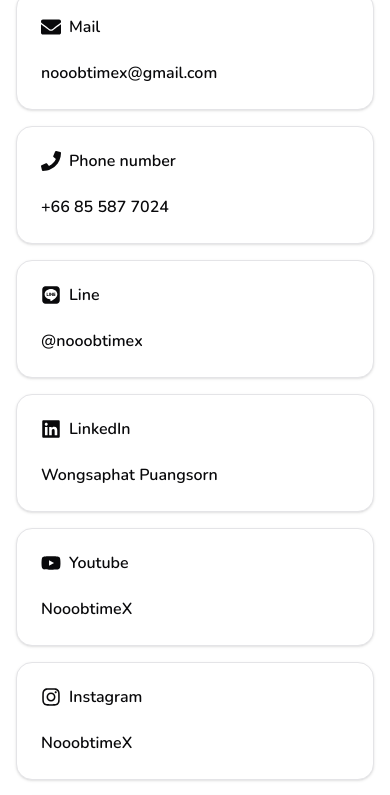
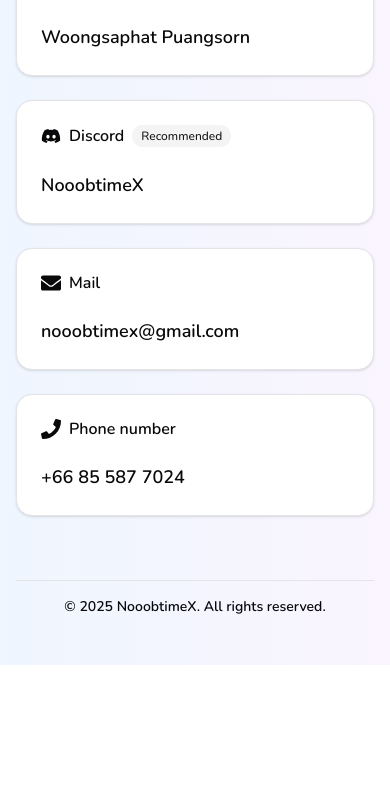
Before and after one commit to NooobtimeX/portfolio, a Next.js app: page / in a window 390 px wide. Shown: the part 6440-7235 px from the top of the page. After the commit the page ends 7105 px from the top, so only its background shows below. Built offline with nearby package versions, Linux system fonts and the light colour scheme.

Commit message:
Glass like

```diff
--- a/app/layout.tsx
+++ b/app/layout.tsx
@@ -36,7 +36,12 @@ export default function RootLayout({
         <link rel="canonical" href="https://nooobtimex.me/" />
       </Head>
       <GoogleTagManager gtmId="GTM-5PVXPTWP" />
-      <body className={nunito.className}>
+      <body
+        className={
+          nunito.className +
+          " bg-gradient-to-r from-blue-50 to-purple-50 dark:from-zinc-900 dark:to-zinc-800"
+        }
+      >
         <ThemeProvider
           attribute="class"
           defaultTheme="system"
--- a/components/navigation/NavigationFooter.tsx
+++ b/components/navigation/NavigationFooter.tsx
@@ -2,7 +2,7 @@ import { Separator } from "@/components/ui/separator";
 
 export default function Footer() {
   return (
-    <footer className="bg-inherit py-12 text-foreground">
+    <footer className="bg-gradient-to-r from-blue-50 to-purple-50 dark:from-zinc-900 dark:to-zinc-800 py-12 text-foreground">
       <div className="container mx-auto max-w-7xl px-4">
         <Separator className="my-4" />
         <p className="text-center text-sm">
--- a/components/navigation/NavigationHeader.tsx
+++ b/components/navigation/NavigationHeader.tsx
@@ -4,14 +4,12 @@ import NavigationHeaderDesktop from "@/components/navigation/NavigationHeaderDes
 import NavigationHeaderMobile from "@/components/navigation/NavigationHeaderMobile";
 import NavigationHeaderTablet from "@/components/navigation/NavigationHeaderTablet";
 import MenuItem from "@/interface/menuItem";
-import { CgProfile } from "react-icons/cg";
 import { FaLaptopCode, FaRegBuilding } from "react-icons/fa";
 import { GiBrain } from "react-icons/gi";
 import { LuContact } from "react-icons/lu";
 
 export default function NavigationHeader() {
   const menuItems: MenuItem[] = [
-    { title: "ABOUT ME", href: "/", icon: CgProfile },
     { title: "SKILL", href: "/#skill", icon: GiBrain },
     { title: "PROJECT", href: "/#project", icon: FaLaptopCode },
     { title: "EXPERIENCE", href: "/#experience", icon: FaRegBuilding },
--- a/components/navigation/NavigationHeaderDesktop.tsx
+++ b/components/navigation/NavigationHeaderDesktop.tsx
@@ -1,7 +1,6 @@
 "use client";
 
 import ThemeChanger from "@/components/ThemeChanger";
-import { Separator } from "@/components/ui/separator";
 import MenuItem from "@/interface/menuItem";
 import Link from "next/link";
 
@@ -13,8 +12,9 @@ export default function NavigationHeaderDesktop({
   menuItems,
 }: NavigationHeaderDesktopProps) {
   return (
-    <div className="flex w-full items-center justify-between bg-background p-4 border-b-1 xl:px-8 rounded-b-2xl">
-      <div className="flex items-center space-x-2">
+    <div className="flex w-full items-center justify-between backdrop-blur-xs p-2 border-b xl:px-8 rounded-b-2xl bg-white/80 dark:bg-zinc-900/80">
+      <div className="flex items-center gap-2 mx-auto">
+        <div className="flex items-center gap-2">
           <Link href="/">
             <img
               src="/favicon.ico"
@@ -26,30 +26,27 @@ export default function NavigationHeaderDesktop({
           </Link>
           <Link href="/">NooobtimeX</Link>
         </div>
-
-      <div className="flex items-center gap-2">
+      </div>
+      <div className="flex items-center gap-2 mx-auto">
         {menuItems.map((item) => (
           <Link
             key={item.href}
             href={item.href}
-            className="group px-4 py-2 transition-colors duration-500 font-bold flex items-center"
+            className="group px-4 py-2 transition-colors duration-500 font-bold"
           >
-            <div className="relative inline-block">
-              {/* Text transitions out */}
-              <span className="transition-opacity duration-1000 opacity-100 group-hover:opacity-0">
-                {item.title}
-              </span>
-              {/* Icon transitions in */}
-              {item.icon && (
-                <span className="absolute inset-0 flex items-center justify-center transition-opacity duration-1000 opacity-0 group-hover:opacity-100">
+            <div className="flex flex-col items-center">
+              {/* Icon centered horizontally */}
+              <div>
                 <item.icon />
-                </span>
-              )}
+              </div>
+              {/* Text centered horizontally */}
+              <div className="text-center">{item.title}</div>
             </div>
           </Link>
         ))}
-        <Separator orientation="vertical" />
-        <div className="flex items-center gap-2">
+      </div>
+      <div className="flex items-center gap-2 mx-auto">
+        <div className="flex items-center gap-2 ml-2">
           <ThemeChanger />
         </div>
       </div>
--- a/components/navigation/NavigationHeaderTablet.tsx
+++ b/components/navigation/NavigationHeaderTablet.tsx
@@ -22,7 +22,7 @@ export default function NavigationHeaderDesktop({
   menuItems,
 }: NavigationHeaderDesktopProps) {
   return (
-    <div className="flex w-full items-center justify-between bg-background p-4 border-b-1 xl:px-8 rounded-b-2xl">
+    <div className="flex w-full items-center justify-between backdrop-blur-xs p-4 border-b xl:px-8 rounded-b-2xl bg-gradient-to-r from-blue-50/80 to-purple-50/80 dark:from-slate-900/80 dark:to-zinc-slate/80">
       <div className="flex items-center space-x-2">
         <Link href="/">
           <img
--- a/components/section/Contact.tsx
+++ b/components/section/Contact.tsx
@@ -3,17 +3,7 @@
 import SectionTransition from "@/components/SectionTransition";
 import { Badge } from "@/components/ui/badge";
 import { Card, CardContent, CardHeader, CardTitle } from "@/components/ui/card";
-import {
-  FaDiscord,
-  FaEnvelope,
-  FaFacebook,
-  FaGithub,
-  FaInstagram,
-  FaLine,
-  FaLinkedin,
-  FaPhone,
-  FaYoutube,
-} from "react-icons/fa";
+import { FaDiscord, FaEnvelope, FaFacebook, FaPhone } from "react-icons/fa";
 
 export default function Contact() {
   const contactDetails = [
@@ -42,49 +32,28 @@ export default function Contact() {
       link: "tel:+66855877024",
       icon: FaPhone,
     },
-    {
-      title: "Line",
-      detail: "@nooobtimex",
-      icon: FaLine,
-    },
-    {
-      title: "LinkedIn",
-      detail: "Wongsaphat Puangsorn",
-      link: "https://www.linkedin.com/in/nooobtimex/",
-      icon: FaLinkedin,
-    },
-    {
-      title: "Youtube",
-      detail: "NooobtimeX",
-      link: "https://www.youtube.com/@nooobtimex",
-      icon: FaYoutube,
-    },
-    {
-      title: "Instagram",
-      detail: "NooobtimeX",
-      link: "https://www.instagram.com/nooobtimex/",
-      icon: FaInstagram,
-    },
-    {
-      title: "Github",
-      detail: "NooobtimeX",
-      link: "https://github.com/NooobtimeX",
-      icon: FaGithub,
-    },
   ];
 
   return (
-    <section id="contact" className="min-h-screen mx-auto">
+    <section id="contact" className="min-h-screen container mx-auto">
       <div className="pt-10 lg:pt-24">
         <h2 className="text-center text-4xl font-bold text-primary mb-8">
           CONTACT
         </h2>
-        <div className="grid grid-cols-1 md:grid-cols-2 gap-4 mx-auto">
+        <div className="flex flex-col items-center mb-8">
+          <img
+            src="/favicon.ico"
+            alt="Portfolio Logo"
+            className="rounded-full border-2 border-primary p-1"
+            width="200"
+            height="200"
+          />
+        </div>
+        <div className="grid grid-cols-1 lg:grid-cols-2 gap-6">
           {contactDetails.map((detail, index) => {
             const Icon = detail.icon;
-            return (
-              <SectionTransition key={index}>
-                <Card className="shadow-sm">
+            const cardContent = (
+              <Card className="transition transform hover:scale-105 hover:shadow-lg">
                 <CardHeader>
                   <CardTitle className="flex items-center space-x-2">
                     <Icon className="text-xl" />
@@ -98,11 +67,23 @@ export default function Contact() {
                 </CardHeader>
                 <CardContent>
                   <div className="flex flex-col space-y-2">
-                      <span>{detail.detail}</span>
+                    <span className="text-lg">{detail.detail}</span>
                   </div>
                 </CardContent>
               </Card>
-              </SectionTransition>
+            );
+            return detail.link ? (
+              <a
+                key={index}
+                href={detail.link}
+                target="_blank"
+                rel="noopener noreferrer"
+                className="block"
+              >
+                <SectionTransition>{cardContent}</SectionTransition>
+              </a>
+            ) : (
+              <SectionTransition key={index}>{cardContent}</SectionTransition>
             );
           })}
         </div>
```
Lines whose indentation alone changed are shown as unchanged.
